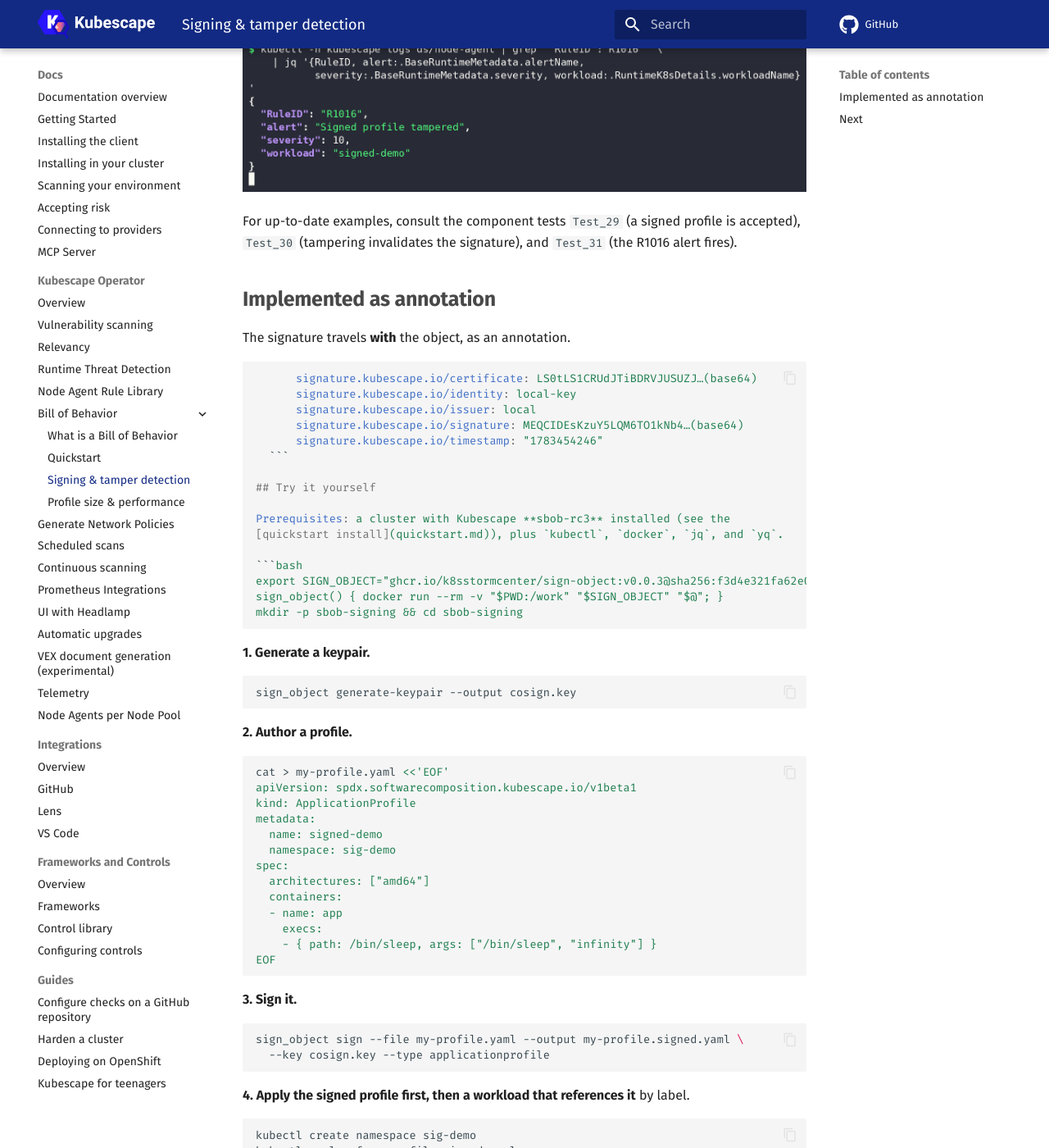
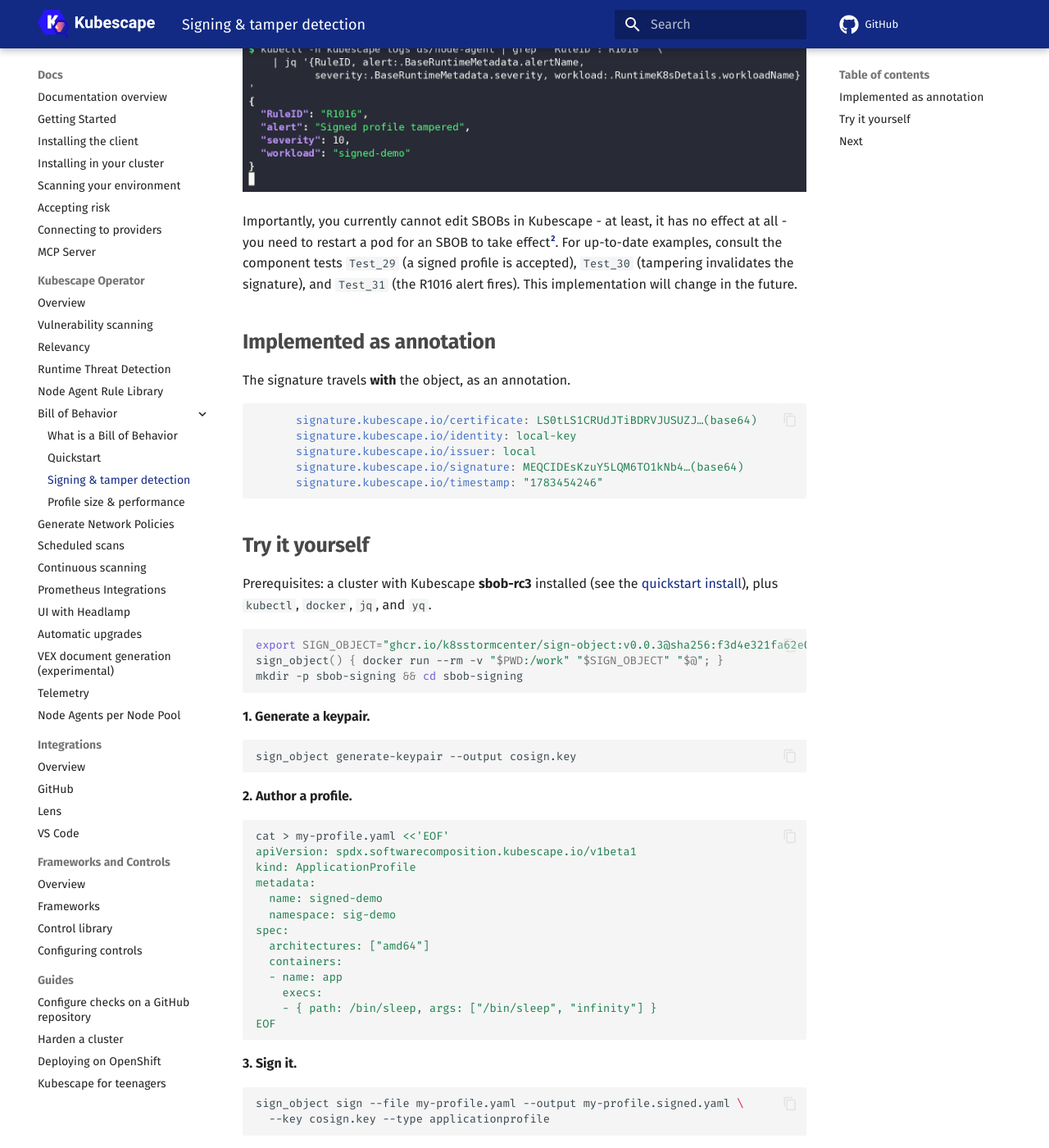
Before and after one commit to kubescape/kubescape.io, an MkDocs documentation site: the page built from docs/docs/operator/bill-of-behavior/signing-and-tamper.md, in a window 1280 px wide and 1400 px high, scrolled down 572 px. Shown: the whole window at 82% size. Built offline with MkDocs 1.6.1 and Material for MkDocs 9.7.7, drawn with Linux system fonts in a browser that asks for light colours; comment, search, counter and statistics services are not loaded; some of the changed text lies outside the part shown.

Commit message:
yaml identation in wrong place
Signed-off-by: entlein <einentlein@gmail.com>

````diff
--- a/docs/docs/operator/bill-of-behavior/signing-and-tamper.md
+++ b/docs/docs/operator/bill-of-behavior/signing-and-tamper.md
@@ -1,6 +1,7 @@
 # Signing &amp; tamper detection (experimental)
 A user-defined profile is an **allow-list** — whoever can edit it controls what the runtime treats
 as "normal". Same goes for the CEL rules[^cel-rules] and configuration. Which is why we decided to make them signable and bundlable.
+
 
 [^cel-rules]: Rules are signable (`sign-object --type rules`), but verification is gated on `enableSignatureVerification` (default off, unset by the chart). If set to `ON` a tampered rule is rejected (fail-closed skip, logged `skippedByVerification`; not an R1016 alert), and unsigned rules are rejected too — the default library drops to 0 enabled unless every rule is signed.
 
@@ -8,9 +9,10 @@
 ![R1016 tamper detection](r1016-tamper.gif)
 
 
+Importantly, you currently cannot edit SBOBs in Kubescape - at least, it has no effect at all - you need to restart a pod for an SBOB to take effect[^backlog].
 For up-to-date examples, consult the
 component tests `Test_29` (a signed profile is accepted), `Test_30` (tampering invalidates the
-signature), and `Test_31` (the R1016 alert fires).
+signature), and `Test_31` (the R1016 alert fires). This implementation will change in the future.
 
 ## Implemented as annotation
 
@@ -22,7 +24,7 @@
       signature.kubescape.io/issuer: local
       signature.kubescape.io/signature: MEQCIDEsKzuY5LQM6TO1kNb4…(base64)
       signature.kubescape.io/timestamp: "1783454246"
-  ```
+```
 
 ## Try it yourself
 
@@ -98,7 +100,9 @@
 kubectl -n kubescape logs ds/node-agent | grep -c '"RuleID":"R1016"'
 ```
 
-**5. Tamper.** Add `/bin/sh`, keep the old signature, and replace the profile — a completed profile can't be patched in place.
+**5. Tamper.** Add `/bin/sh`, keep the old signature, and replace the profile
+
+As discussed above, a profile currently can't be patched in place[^backlog]. By extension, it cannot be tampered.
 
 ```bash
 yq -i '.spec.containers[0].execs += [{"path":"/bin/sh","args":["/bin/sh"]}]' my-profile.signed.yaml
@@ -106,11 +110,13 @@
 kubectl apply -f my-profile.signed.yaml
 ```
 
-**6. Bind the new profile and read R1016.** the current implementation [^backlog]
+
+
+**6. Bind the new profile and read R1016.**
+
+Restart the corresponding pod[^backlog]
 
 ```bash
-kubectl -n kubescape rollout restart ds/node-agent
-sleep 30
 kubectl -n kubescape logs ds/node-agent | grep '"RuleID":"R1016"' \
   | jq -c '{RuleID, alert: .BaseRuntimeMetadata.alertName, severity: .BaseRuntimeMetadata.severity, workload: .RuntimeK8sDetails.workloadName}'
 ```
````
Also changed, not shown: other parts of docs/docs/operator/bill-of-behavior/signing-and-tamper.md (+1 -1 lines).
